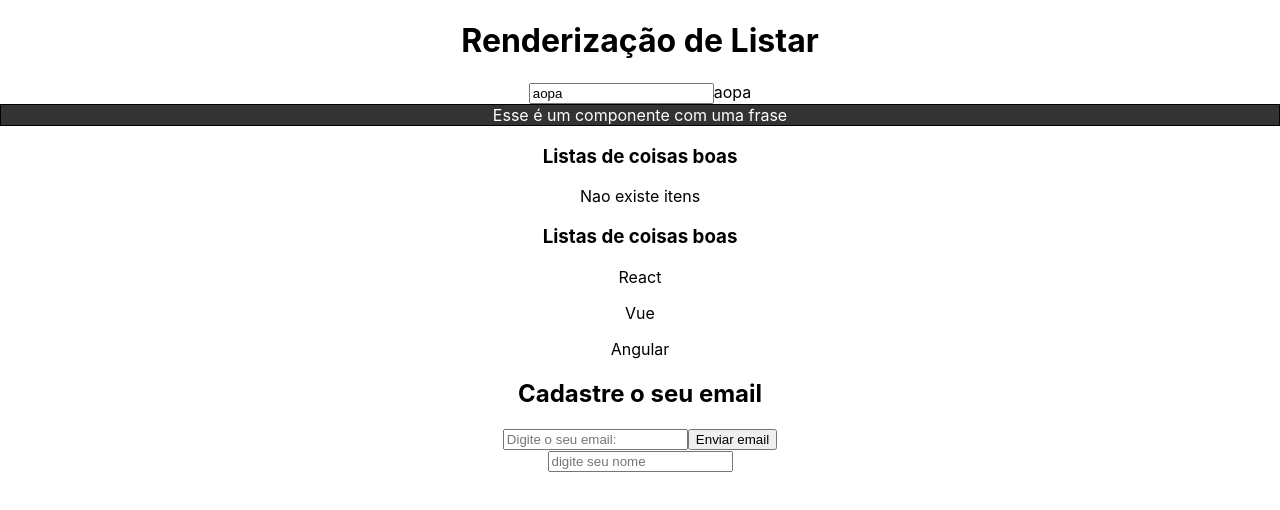
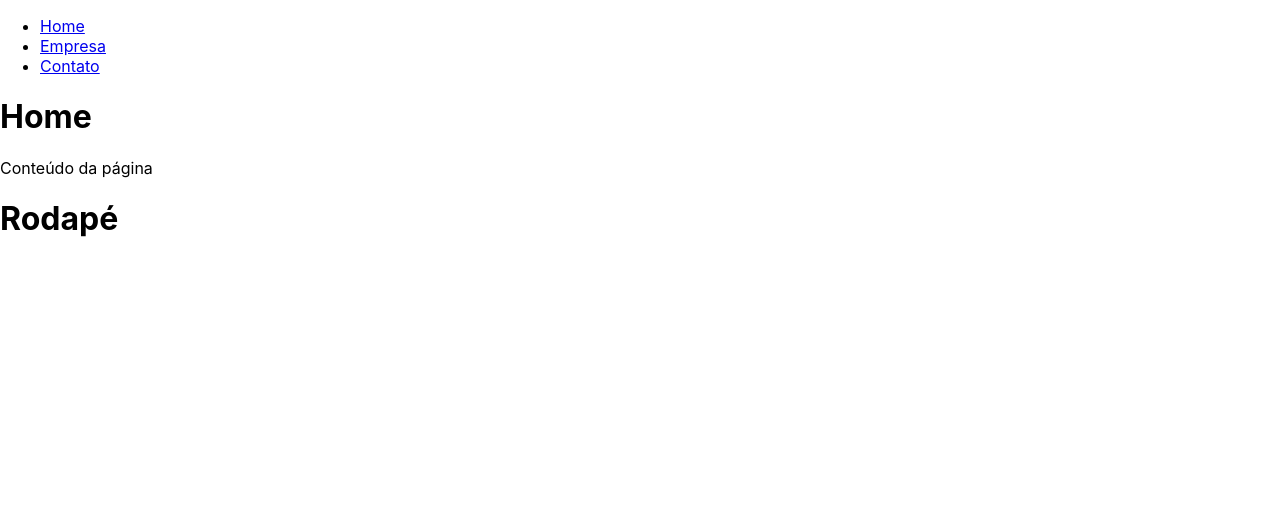
Before and after one commit to GuiLeoni14/Projeto_ReactJs, a React (Create React App) app: page / in a window 1280 px wide. Shown: the top 510 px of the page. Built offline with nearby package versions, Linux system fonts and the light colour scheme.

Commit message:
adicionando react router

```diff
--- a/package.json
+++ b/package.json
@@ -9,6 +9,7 @@
     "node-sass": "^6.0.1",
     "react": "^17.0.2",
     "react-dom": "^17.0.2",
+    "react-router-dom": "^6.2.1",
     "react-scripts": "4.0.3",
     "web-vitals": "^1.1.2"
   },
--- a/src/App.js
+++ b/src/App.js
@@ -1,29 +1,57 @@
-import './App.css';
-import { useState } from 'react';
-import Eventos from './components/Eventos';
-import Form from './components/Form';
-import Condicional from './components/Condicional';
-import OutraLista from './components/OutraLista';
-import Teste from './components/Teste'
-import SeuNome from './components/SeuNome';
-import Saudacao from './components/Saudacao';
-import Frase from './components/Frase';
+import React from "react";
+import {
+   BrowserRouter as Router,
+   Routes,
+   Route,
+   } from "react-router-dom";
+import NavBar from "./components/layout/NavBar";
+import Footer from "./components/layout/Footer";
+import Home from "./pages/Home";
+import Contato from "./pages/Contato";
+import Empresa from "./pages/Empresa";
 function App() {
-
-   const meusItens = ['React', 'Vue', 'Angular']
-   const [nome, setNome] = useState()
    return (
-      <div className="App">
-         <h1>Renderização de Listar</h1>
-         <Teste/>
-         <Frase/>
-         <OutraLista itens={[]}/>
-         <OutraLista itens={meusItens} />
-         <Condicional/>
-         <SeuNome setNome={setNome} />
-         <Saudacao nome={nome} />
-      </div>
+      <Router>
+         <NavBar/>
+         <Routes>
+            <Route exact path="/" element={<Home/>}>
+            </Route>
+            <Route path="/empresa" element={<Empresa/>}>
+            </Route>
+            <Route path="/contato" element={<Contato/>}>
+            </Route>
+         </Routes>
+         <Footer/>
+      </Router>
    );
 }
+export default App;
+// import './App.css';
+// import { useState } from 'react';
+// import Eventos from './components/Eventos';
+// import Form from './components/Form';
+// import Condicional from './components/Condicional';
+// import OutraLista from './components/OutraLista';
+// import Teste from './components/Teste'
+// import SeuNome from './components/SeuNome';
+// import Saudacao from './components/Saudacao';
+// import Frase from './components/Frase';
+// function App() {
 
-export default App;
+//    const meusItens = ['React', 'Vue', 'Angular']
+//    const [nome, setNome] = useState()
+//    return (
+//       <div className="App">
+//          <h1>Renderização de Listar</h1>
+//          <Teste/>
+//          <Frase/>
+//          <OutraLista itens={[]}/>
+//          <OutraLista itens={meusItens} />
+//          <Condicional/>
+//          <SeuNome setNome={setNome} />
+//          <Saudacao nome={nome} />
+//       </div>
+//    );
+// }
+
+// export default App;
--- a/src/components/SeuNome.js
+++ b/src/components/SeuNome.js
@@ -1,9 +1,8 @@
 import { useState } from "react";
 
 function SeuNome({setNome}){
-
     return(
-       <input type="text" placeholder="digite seu nome" onChange={(e) => setNome(e.target.value)} />
+        <input type="text" placeholder="digite seu nome" onChange={(e) => setNome(e.target.value)} />
     )
 }
 export default SeuNome;
--- /dev/null
+++ b/src/components/layout/Footer.js
@@ -0,0 +1,9 @@
+function Footer () {
+    return (
+        <footer>
+            <h1>Rodapé</h1>
+        </footer>
+    )
+}
+
+export default Footer;
--- /dev/null
+++ b/src/components/layout/NavBar.js
@@ -0,0 +1,12 @@
+import { Link } from 'react-router-dom';
+function NavBar() {
+    return (
+        <ul>
+            <li><Link to="/">Home</Link></li>
+            <li><Link to="/empresa">Empresa</Link></li>
+            <li><Link to="/contato">Contato</Link></li>
+        </ul>
+    )
+}
+
+export default NavBar;
--- /dev/null
+++ b/src/pages/Contato.js
@@ -0,0 +1,10 @@
+function Contato(){
+    return (
+        <div>
+            <h1>Contato</h1>
+            <p>Conteúdo da página</p>
+        </div>
+    )
+}
+
+export default Contato;
--- /dev/null
+++ b/src/pages/Empresa.js
@@ -0,0 +1,10 @@
+function Empresa(){
+    return (
+        <div>
+            <h1>Empresa</h1>
+            <p>Conteúdo da página</p>
+        </div>
+    )
+}
+
+export default Empresa;
--- /dev/null
+++ b/src/pages/Home.js
@@ -0,0 +1,10 @@
+function Home(){
+    return (
+        <div>
+            <h1>Home</h1>
+            <p>Conteúdo da página</p>
+        </div>
+    )
+}
+
+export default Home;
```
Also changed, not shown: 1 other file (tests, documents, lock files or other folders).
